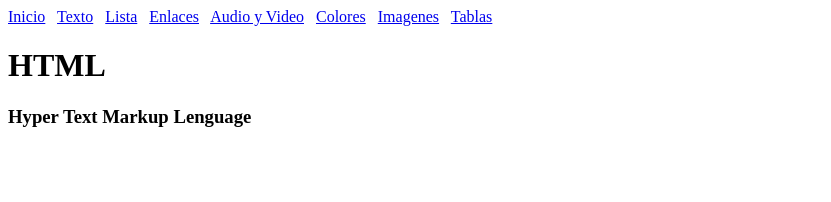
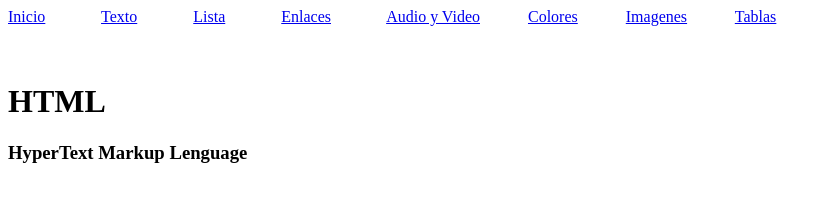
Before and after one commit to lisbethonayambay-dev/HTML, a plain HTML site: page index.html in a window 1280 px wide. Shown: the whole page, without its empty margins (0-831 px from the left). Drawn offline with Linux system fonts and the light colour scheme.

Commit message:
Update index.html

```diff
--- a/index.html
+++ b/index.html
@@ -6,15 +6,18 @@
     <title>Document</title>
 </head>
 <body>
-    <a href="index.html">Inicio</a> &nbsp;
-    <a href="textos2.html">Texto</a> &nbsp;
-    <a href="listas.html">Lista</a> &nbsp;
-    <a href="enlaces.html">Enlaces</a> &nbsp;
-    <a href="audioYvideo.html">Audio y Video</a> &nbsp;
-    <a href="colores.html">Colores</a> &nbsp;
-    <a href="imagenes.html">Imagenes</a> &nbsp;
-    <a href="tablas.html">Tablas</a> &nbsp;
+    <a href="index.html">Inicio</a> &nbsp;&nbsp;&nbsp;&nbsp;&nbsp;&nbsp;&nbsp;&nbsp;&nbsp;&nbsp;&nbsp;&nbsp;
+    <a href="textos2.html">Texto</a> &nbsp;&nbsp;&nbsp;&nbsp;&nbsp;&nbsp;&nbsp;&nbsp;&nbsp;&nbsp;&nbsp;&nbsp;
+    <a href="listas.html">Lista</a> &nbsp;&nbsp;&nbsp;&nbsp;&nbsp;&nbsp;&nbsp;&nbsp;&nbsp;&nbsp;&nbsp;&nbsp;
+    <a href="enlaces.html">Enlaces</a> &nbsp;&nbsp;&nbsp;&nbsp;&nbsp;&nbsp;&nbsp;&nbsp;&nbsp;&nbsp;&nbsp;&nbsp;
+    <a href="audioYvideo.html">Audio y Video</a> &nbsp;&nbsp;&nbsp;&nbsp;&nbsp;&nbsp;&nbsp;&nbsp;&nbsp;&nbsp;
+    <a href="colores.html">Colores</a> &nbsp;&nbsp;&nbsp;&nbsp;&nbsp;&nbsp;&nbsp;&nbsp;&nbsp;&nbsp;
+    <a href="imagenes.html">Imagenes</a> &nbsp;&nbsp;&nbsp;&nbsp;&nbsp;&nbsp;&nbsp;&nbsp;&nbsp;&nbsp;
+    <a href="tablas.html">Tablas</a> &nbsp;&nbsp;&nbsp;&nbsp;&nbsp;&nbsp;&nbsp;&nbsp;&nbsp;&nbsp;
+    <br><br><br>
+
     <h1>HTML</h1>
-    <H3>Hyper Text Markup Lenguage</H3>
+    <H3>HyperText Markup Lenguage</H3>
 </body>
+
 </html>
```
